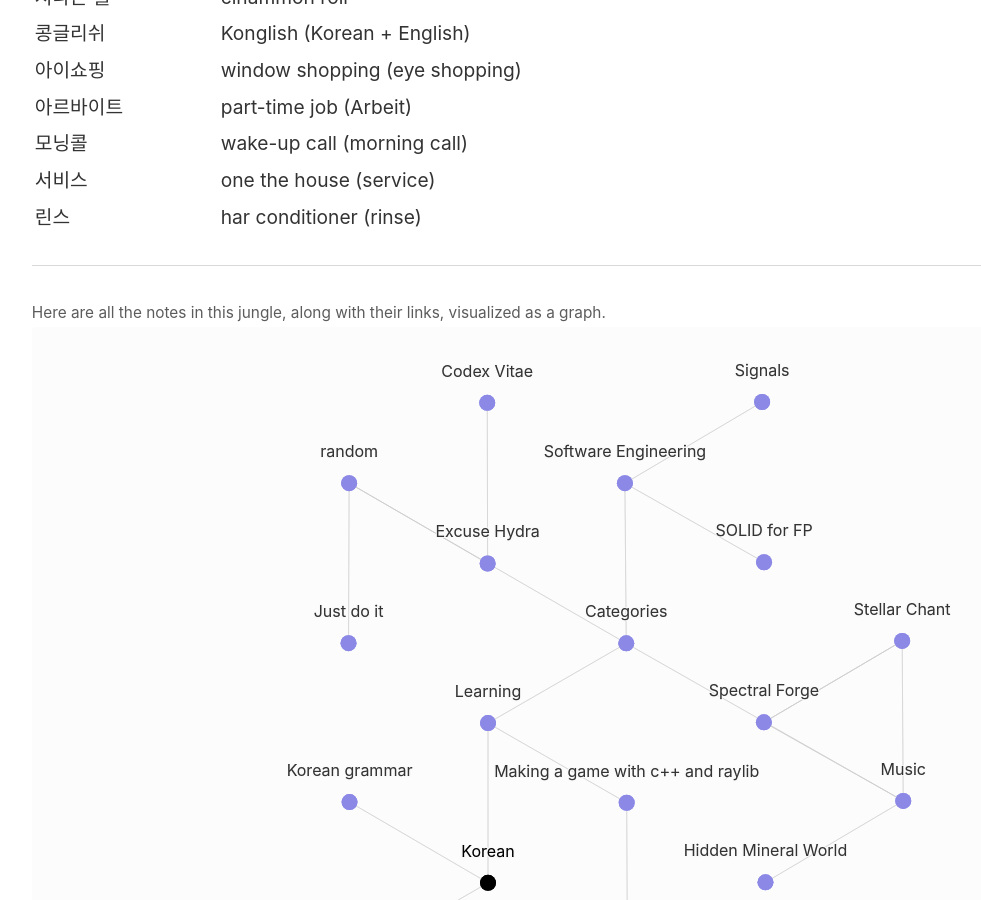
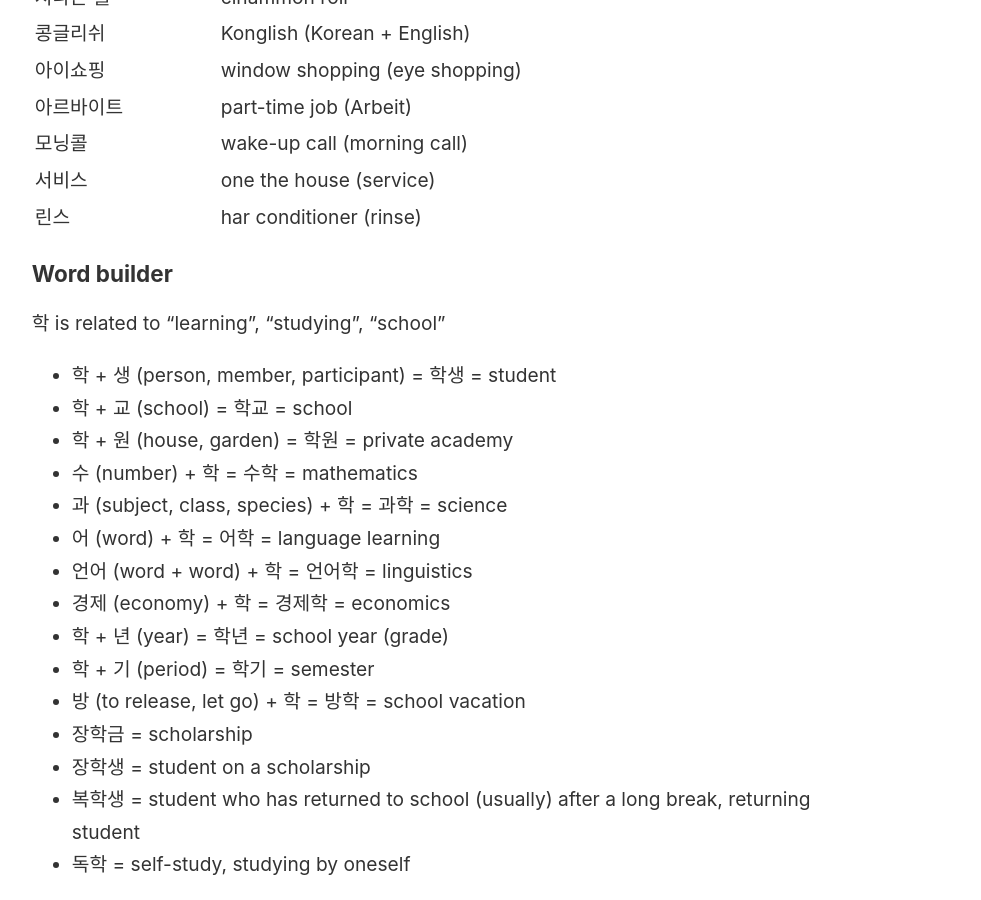
Before and after one commit to Dreat/digital_jungle, a Jekyll site: the page built from _notes/Korean phrases.md, in a window 1280 px wide and 900 px high, scrolled down 7512 px. Shown: the whole window, without its empty margins (45-1026 px from the left). Built offline with Jekyll 4.4.1, drawn with Linux system fonts in a browser that asks for light colours.

Commit message:
next batch of Korean notes

```diff
--- a/_notes/Korean phrases.md
+++ b/_notes/Korean phrases.md
@@ -251,3 +251,23 @@ _(with verbs)_
 | 모닝콜         | wake-up call (morning call)    |
 | 서비스         | one the house (service)        |
 | 린스          | har conditioner (rinse)        |
+
+### Word builder
+
+학 is related to "learning", "studying", "school"
+
+- 학 + 생 (person, member, participant) = 학생 = student
+- 학 + 교 (school) = 학교 = school
+- 학 + 원 (house, garden) = 학원 = private academy
+- 수 (number) + 학 = 수학 = mathematics
+- 과 (subject, class, species) + 학 = 과학 = science
+- 어 (word) + 학 = 어학 = language learning
+- 언어 (word + word) + 학 = 언어학 = linguistics
+- 경제 (economy) + 학 = 경제학 = economics
+- 학 + 년 (year) = 학년 = school year (grade)
+- 학 + 기 (period) = 학기 = semester
+- 방 (to release, let go) + 학 = 방학 = school vacation
+- 장학금 = scholarship
+- 장학생 = student on a scholarship
+- 복학생 = student who has returned to school (usually) after a long break, returning student
+- 독학 = self-study, studying by oneself
```
Also changed, not shown: _notes/Korean grammar.md (+13 -0 lines).
